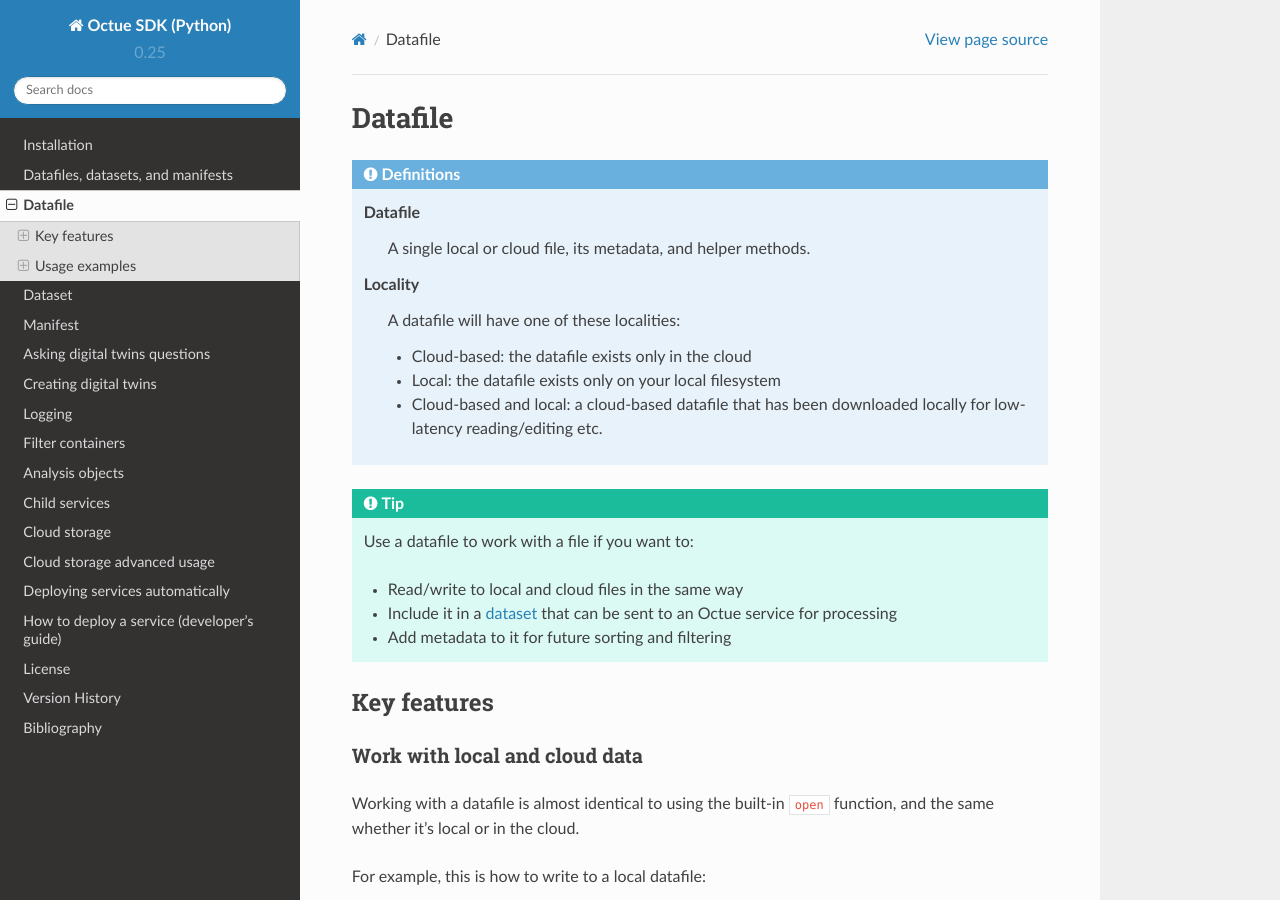
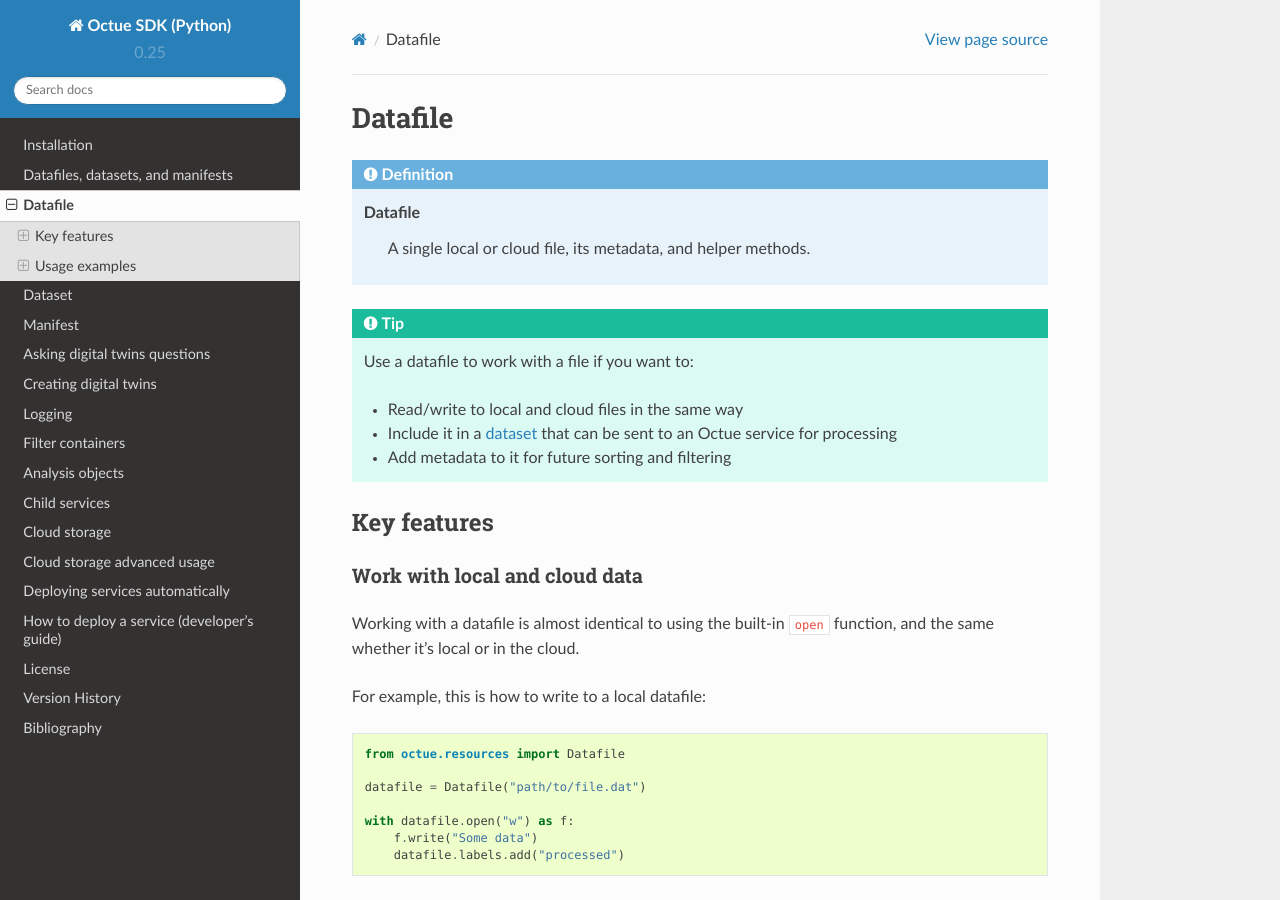
Before and after one commit to octue/octue-sdk-python, a Sphinx documentation site: the page built from docs/source/datafile.rst, in a window 1280 px wide and 900 px high. Built offline with Sphinx 7.4.7 and the Read the Docs theme 2.0.0, drawn with Linux system fonts in a browser that asks for light colours; some of the changed text lies outside the part shown.

Commit message:
DOC: Move datafile locality definition to locality feature section

```diff
--- a/docs/source/datafile.rst
+++ b/docs/source/datafile.rst
@@ -4,18 +4,10 @@
 Datafile
 ========
 
-.. admonition:: Definitions
+.. admonition:: Definition
 
     Datafile
         A single local or cloud file, its metadata, and helper methods.
-
-    Locality
-        A datafile will have one of these localities:
-
-        - Cloud-based: the datafile exists only in the cloud
-        - Local: the datafile exists only on your local filesystem
-        - Cloud-based and local: a cloud-based datafile that has been downloaded locally for low-latency reading/editing
-          etc.
 
 .. tip::
 
@@ -150,6 +142,15 @@
 
 Check a datafile's locality
 ---------------------------
+
+.. admonition:: Definition
+
+    Locality
+        A datafile has one of these localities:
+
+        - **Cloud-based:** it exists only in the cloud
+        - **Local:** it exists only on your local filesystem
+        - **Cloud-based and local:** it's cloud-based but has been downloaded for low-latency reading/writing
 
 .. code-block:: python
 
```
